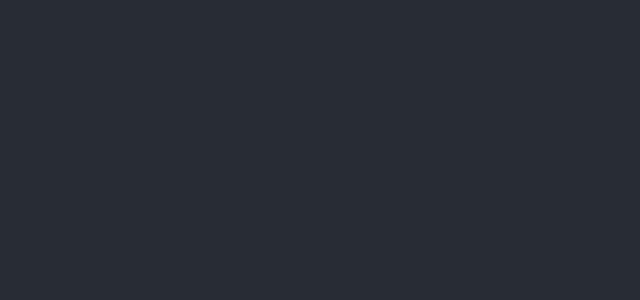
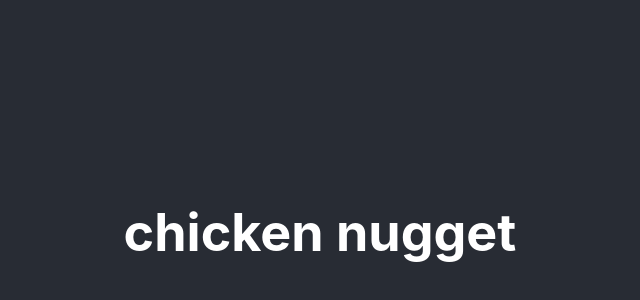
Before and after one commit to FRIDAYAI-E/Mini_Library, a React (Create React App) app in the folder client/: page / in a window 1280 px wide. Shown: the part 168-468 px from the top of the page, without its empty margins (320-960 px from the left). Built offline with nearby package versions, Linux system fonts and the light colour scheme.

Commit message:
4th working

```diff
--- a/client/src/App.js
+++ b/client/src/App.js
@@ -5,7 +5,7 @@ function App() {
     <div className="App">
       <header className="App-header">
 
-
+        <h1>chicken nugget</h1>
       </header>
     </div>
   );
```
